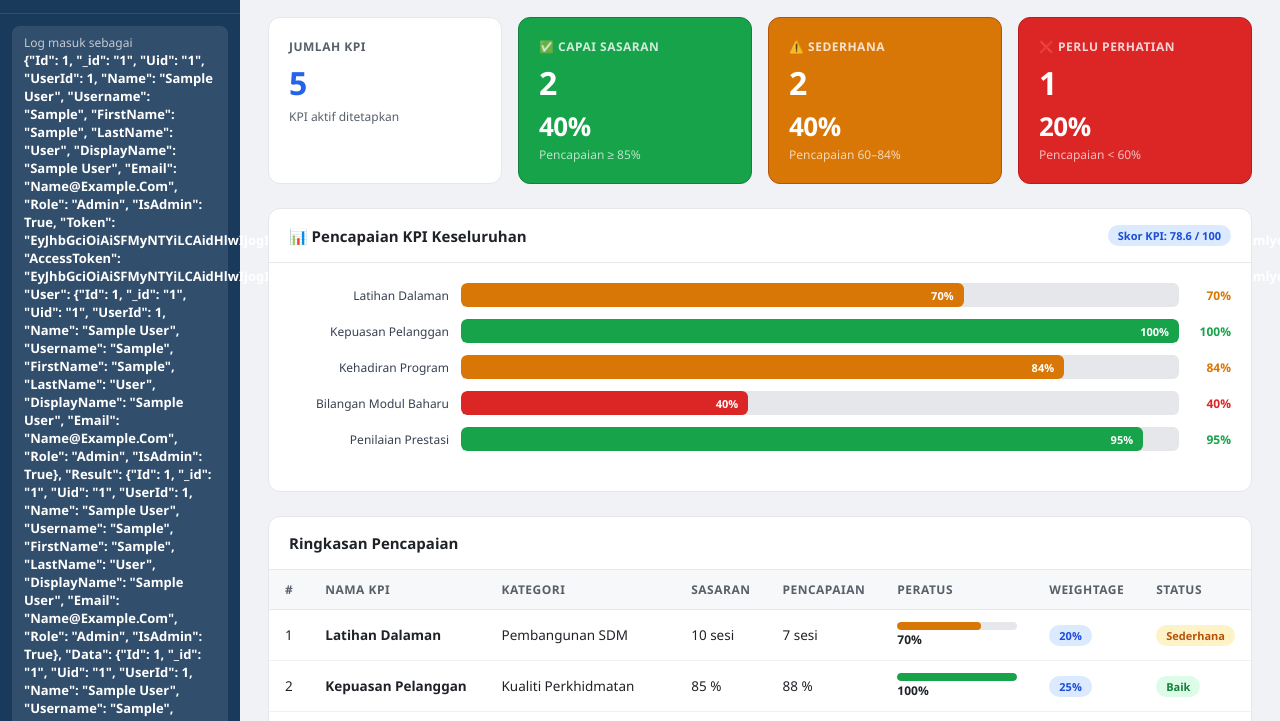
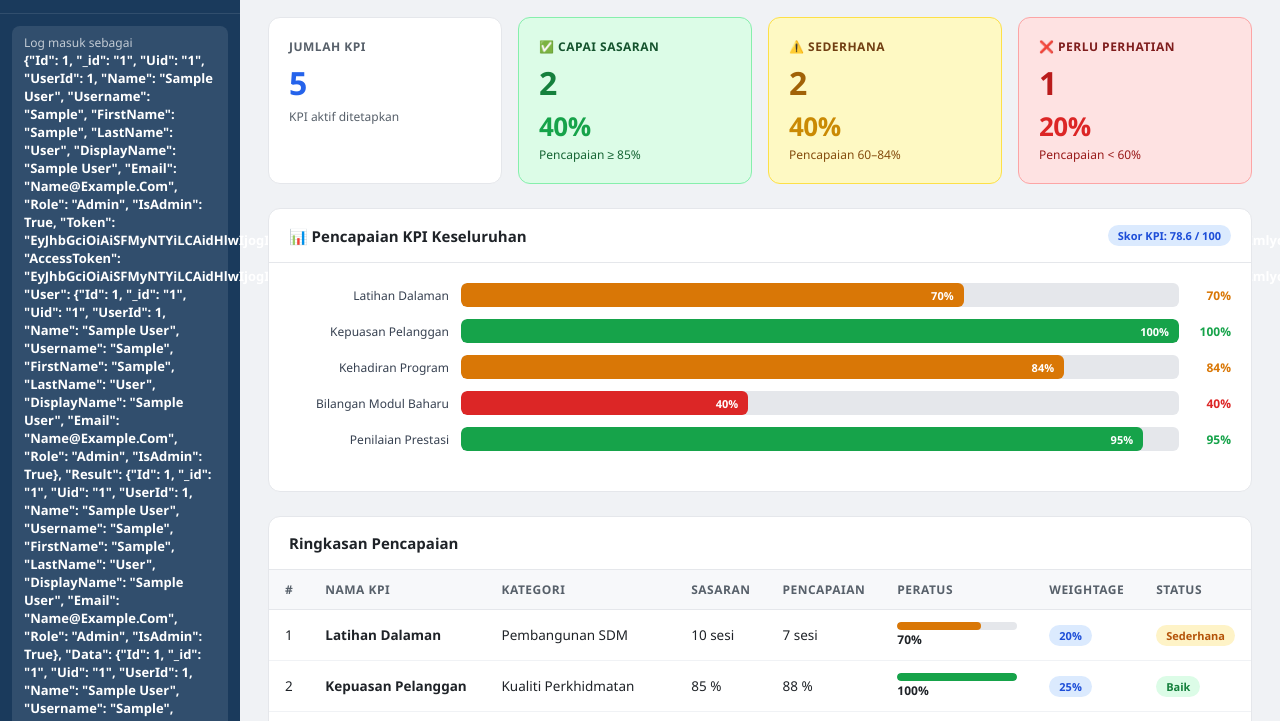
Before and after one commit to rhazes305/MDEC-TrainingBob, a plain HTML site: page kpi-dashboard/admin.html in a window 1280 px wide. Shown: the part 70-791 px from the top of the page. Drawn offline with Linux system fonts and the light colour scheme; sample sign-in values are in the browser's storage.

Commit message:
feat: stat cards use light bg with dark contrasting text per colour indicator

```diff
--- a/kpi-dashboard/css/style.css
+++ b/kpi-dashboard/css/style.css
@@ -63,24 +63,24 @@ body { font-family: 'Segoe UI', system-ui, sans-serif; background: #f0f2f5; colo
 .stat-card .stat-pct { font-size: 22px; font-weight: 800; letter-spacing: -0.5px; margin-bottom: 2px; }
 /* Blue card — unchanged */
 .stat-card.blue .stat-value { color: #2563eb; }
-/* Green card — solid green bg */
-.stat-card.green { background: #16a34a; border-color: #15803d; }
-.stat-card.green .stat-label { color: rgba(255,255,255,0.8); }
-.stat-card.green .stat-value { color: #fff; }
-.stat-card.green .stat-pct { color: #fff; font-size: 26px; }
-.stat-card.green .stat-sub { color: rgba(255,255,255,0.7); }
-/* Orange/Yellow card — solid amber bg */
-.stat-card.orange { background: #d97706; border-color: #b45309; }
-.stat-card.orange .stat-label { color: rgba(255,255,255,0.8); }
-.stat-card.orange .stat-value { color: #fff; }
-.stat-card.orange .stat-pct { color: #fff; font-size: 26px; }
-.stat-card.orange .stat-sub { color: rgba(255,255,255,0.7); }
-/* Red card — solid red bg */
-.stat-card.red { background: #dc2626; border-color: #b91c1c; }
-.stat-card.red .stat-label { color: rgba(255,255,255,0.8); }
-.stat-card.red .stat-value { color: #fff; }
-.stat-card.red .stat-pct { color: #fff; font-size: 26px; }
-.stat-card.red .stat-sub { color: rgba(255,255,255,0.7); }
+/* Green card — light green bg, dark green text */
+.stat-card.green { background: #dcfce7; border-color: #86efac; }
+.stat-card.green .stat-label { color: #14532d; }
+.stat-card.green .stat-value { color: #15803d; }
+.stat-card.green .stat-pct { color: #16a34a; font-size: 26px; }
+.stat-card.green .stat-sub { color: #166534; }
+/* Yellow card — light yellow bg, dark amber text */
+.stat-card.orange { background: #fef9c3; border-color: #fde047; }
+.stat-card.orange .stat-label { color: #713f12; }
+.stat-card.orange .stat-value { color: #a16207; }
+.stat-card.orange .stat-pct { color: #ca8a04; font-size: 26px; }
+.stat-card.orange .stat-sub { color: #854d0e; }
+/* Red card — light red bg, dark red text */
+.stat-card.red { background: #fee2e2; border-color: #fca5a5; }
+.stat-card.red .stat-label { color: #7f1d1d; }
+.stat-card.red .stat-value { color: #b91c1c; }
+.stat-card.red .stat-pct { color: #dc2626; font-size: 26px; }
+.stat-card.red .stat-sub { color: #991b1b; }
 
 /* ===== PROGRESS BAR ===== */
 .progress-bar { height: 8px; background: #e5e7eb; border-radius: 99px; overflow: hidden; }
```
